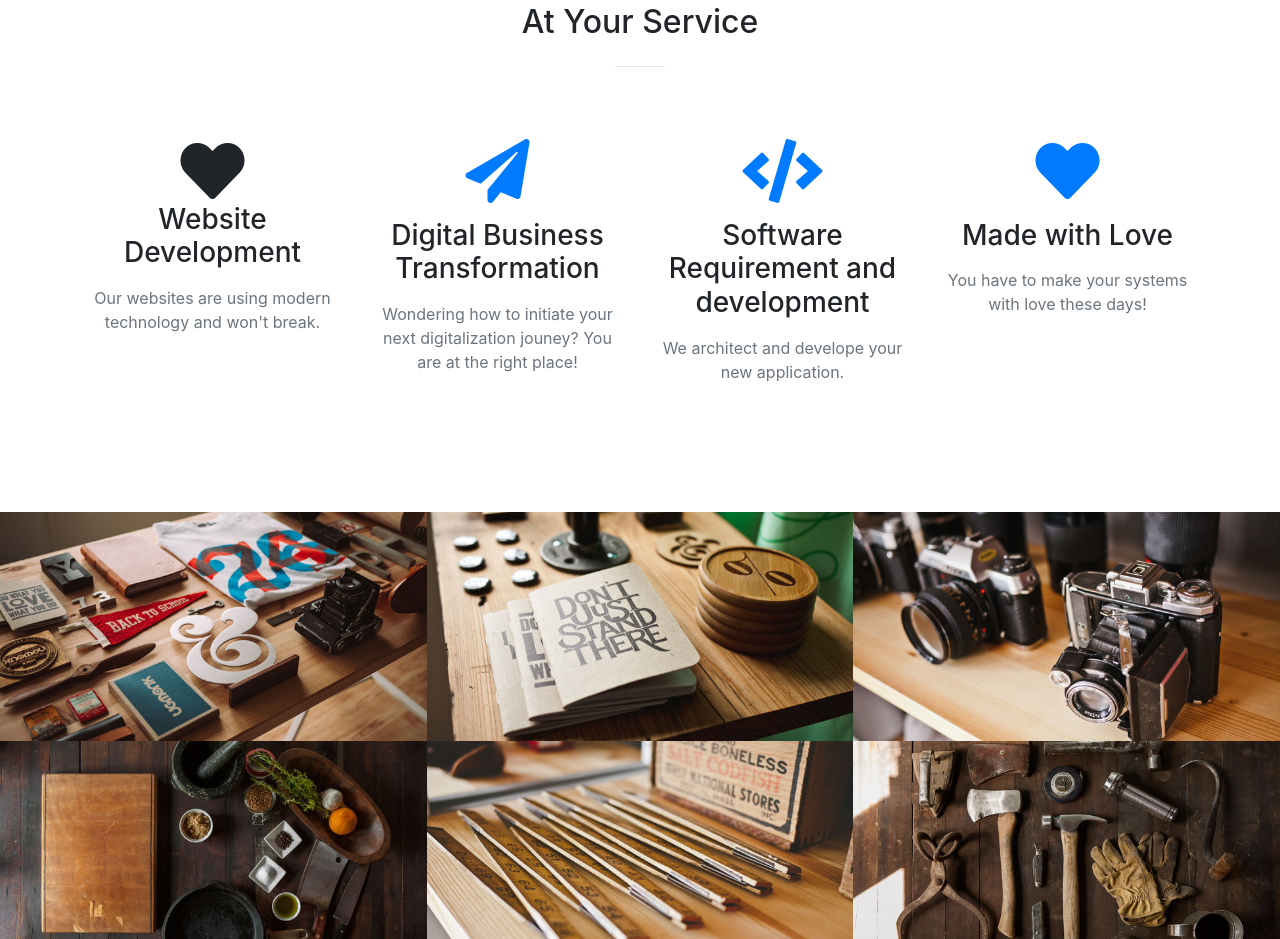
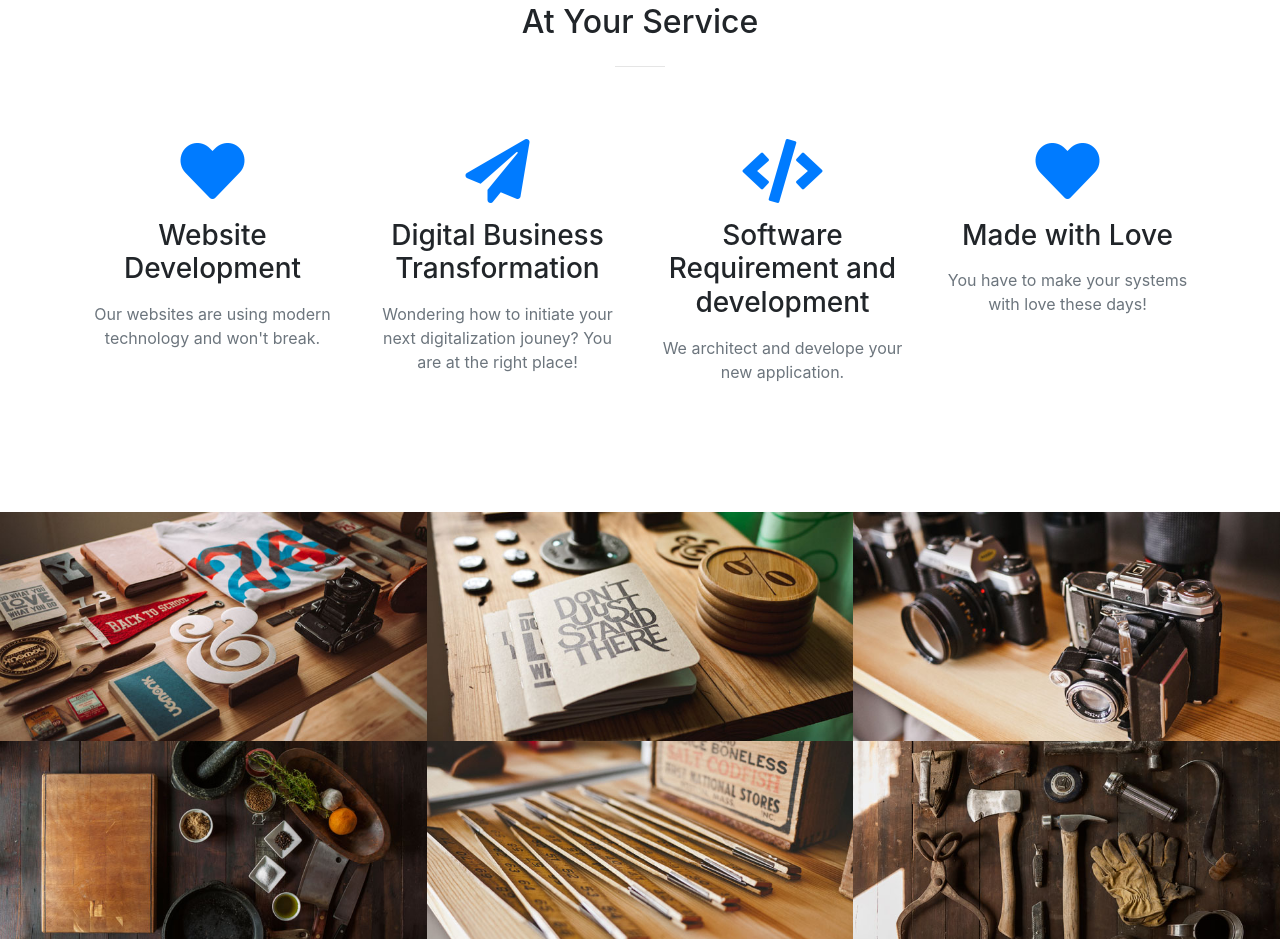
Before and after one commit to kiango/epidotegroup, a website with bundled scripts: page index.html in a window 1280 px wide. Shown: the part 1378-2317 px from the top of the page. Built offline with nearby package versions, Linux system fonts and the light colour scheme.

Commit message:
1st commit

```diff
--- a/index.html
+++ b/index.html
@@ -97,7 +97,7 @@
         <div class="row">
           <div class="col-lg-3 col-md-6 text-center">
             <div class="service-box mt-5 mx-auto">
-              <i class="fas fa-4x fa-heart"></i>
+              <i class="fas fa-4x fa-heart text-primary mb-3 sr-icon-1"></i>
               <!--i class="fas fa-4x fa-gem text-primary mb-3 sr-icon-1"--></i>
               <h3 class="mb-3">Website Development</h3>
               <p class="text-muted mb-0">Our websites are using modern technology and won't break.</p>
```
